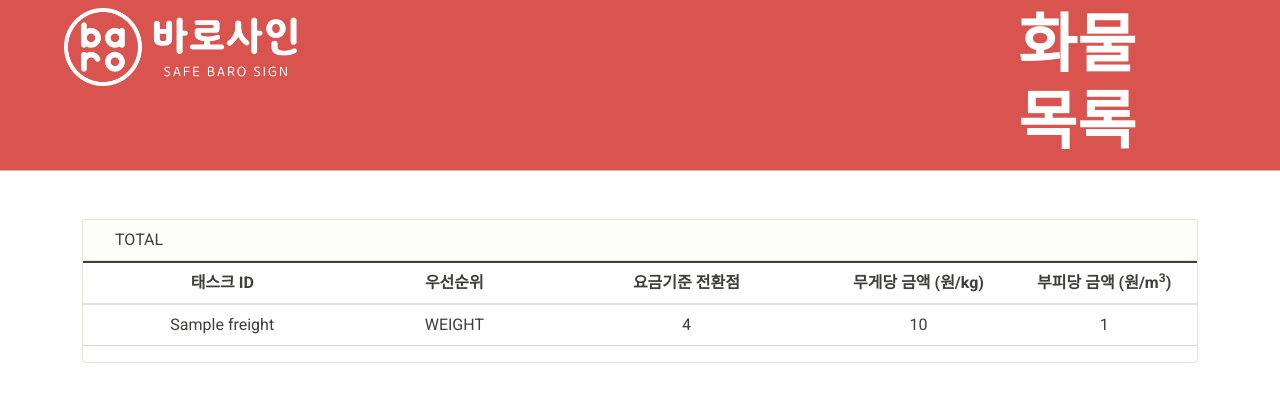
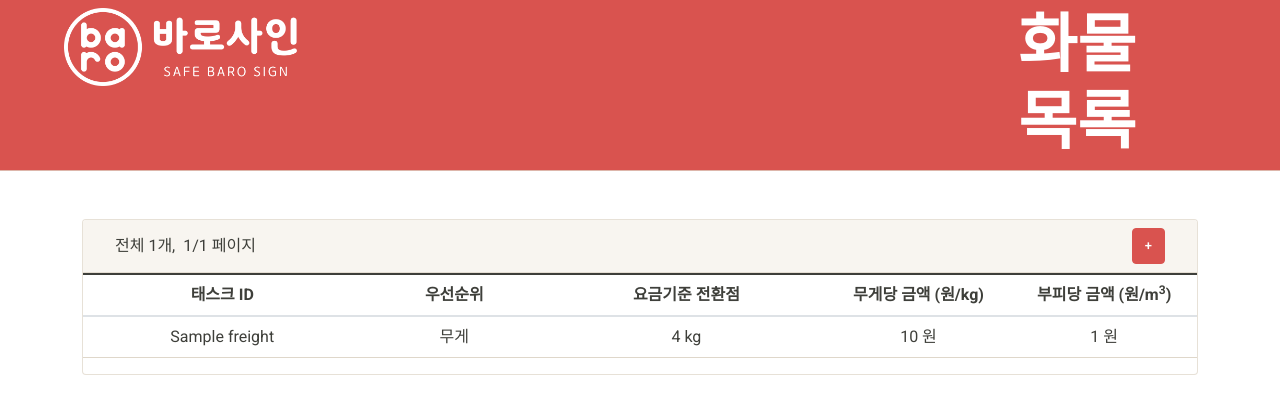
Before and after one commit to catveloper/barosign, a Django app: page /calculator/freights/ in a window 1280 px wide. Shown: the top 414 px of the page. Run offline with Django 3.2, Linux system fonts and the light colour scheme; tables that the repository leaves empty hold one stand-in row (values such as "Sample post"); some libraries are stand-ins or nearby versions.

Commit message:
add freight_list

```diff
--- a/apps/calculator/models.py
+++ b/apps/calculator/models.py
@@ -1,5 +1,3 @@
-from django.db import models
-
 # Create your models here.
 from django.db import models
 
@@ -16,6 +14,9 @@ class Freight(models.Model):
     create_dt = models.DateTimeField('작성일', auto_now_add=True)
     update_dt = models.DateTimeField('수정일', auto_now=True)
 
+    def get_priority_unit(self):
+        return ChargeType[self.priority].unit
+
 
 class ChargeCalculator(models.Model):
     pass
--- a/apps/calculator/views.py
+++ b/apps/calculator/views.py
@@ -1,11 +1,16 @@
-from django.shortcuts import render
-
 # Create your views here.
-from django.urls import reverse, reverse_lazy
+from django.urls import reverse_lazy
 from django.views.generic import FormView, ListView
 
 from apps.calculator.forms import FreightForm
 from apps.calculator.models import Freight
+
+
+class FreightLV(ListView):
+    template_name = 'calculator/freight/list.html'
+    model = Freight
+    paginate_by = 10
+    ordering = 'create_dt'
 
 
 class FreightFV(FormView):
@@ -16,8 +21,3 @@ class FreightFV(FormView):
     def form_valid(self, form):
         form.save()
         return super().form_valid(form)
-
-
-class FreightLV(ListView):
-    template_name = 'calculator/freight/list.html'
-    model = Freight
--- a/templates/calculator/freight/form.html
+++ b/templates/calculator/freight/form.html
@@ -8,7 +8,8 @@
             {% bootstrap_form form %}
         <div class="btn-group-lg mt-3 form-row float-right">
             <button type="submit" class="btn btn-danger rounded-pill mr-2">등록</button>
-            <button type="button" class="btn btn-primary rounded-pill">취소</button>
+            <button type="button" class="btn btn-primary rounded-pill mr-2 page_link" data-url="{% url 'calculator:freight_lv' %}">취소</button>
         </div>
     </form>
+    {{ list_params }}
 {% endblock %}
--- a/templates/calculator/freight/list.html
+++ b/templates/calculator/freight/list.html
@@ -7,14 +7,18 @@
     <div class="row">
         <div>
             <div class="card mb-4">
-                <div class="card-header ">
-                    <div class="row justify-content-between px-3">
-                        <span>TOTAL </span>
-{#                        <span>{{ total_count|intcomma }}개</span>#}
+                <div class="card-header bg-light">
+                    <div class="row px-3">
+                        <span class="align-self-center col-6">
+                            전체 {{ paginator.count|intcomma }}개, &nbsp{{page_obj.number}}/{{paginator.num_pages}} 페이지
+                        </span>
+                        <div class="col text-right">
+                        <button type="button" class="btn btn-danger page_link" data-url="{% url 'calculator:freight_fv'%}">+</button>
+                        </div>
                     </div>
                 </div>
 
-                <table class="table table-hover text-center">
+                <table class="table table-hover text-center ">
                     <colgroup>
                         <col class="col-3">
                         <col class="col-2">
@@ -33,12 +37,12 @@
                     </thead>
                     <tbody>
                     {% for object in object_list %}
-                        <tr>
+                        <tr class="page_link" data-url="{% url 'calculator:freight_fv'%}">
                             <td><p class="text-nowrap mb-0">{{ object.name }}</p></td>
-                            <td>{{ object.priority }}</td>
-                            <td>{{ object.rate_conversion_point }}</td>
-                            <td>{{ object.charge_per_weight|intcomma }}</td>
-                            <td>{{ object.charge_per_volume|intcomma }}</td>
+                            <td>{{ object.get_priority_display }}</td>
+                            <td>{{ object.rate_conversion_point }} {{ object.get_priority_unit }}</td>
+                            <td>{{ object.charge_per_weight|intcomma }} 원</td>
+                            <td>{{ object.charge_per_volume|intcomma }} 원</td>
                         </tr>
                     {% empty %}
                         <tr>
@@ -47,8 +51,9 @@
                     {% endfor %}
                     </tbody>
                 </table>
-{#                {% bootstrap_pagination page_obj extra=request.GET.urlencode justify_content='center' %}#}
+                {% bootstrap_pagination page_obj extra=request.GET.urlencode justify_content='center'%}
             </div>
         </div>
     </div>
+
 {% endblock %}
--- a/templates/common/base.html
+++ b/templates/common/base.html
@@ -35,5 +35,16 @@
 
 {% block footer %}
 {% endblock %}
+
+<script>
+    $(function(){
+            $('.page_link').click(function () {
+                let url = $(this).data('url')
+                location.href = url
+            })
+        })
+</script>
+{% block extra_script %}
+{% endblock %}
 </body>
 </html>
```
Also changed, not shown: apps/calculator/enums.py (+6 -5 lines).
